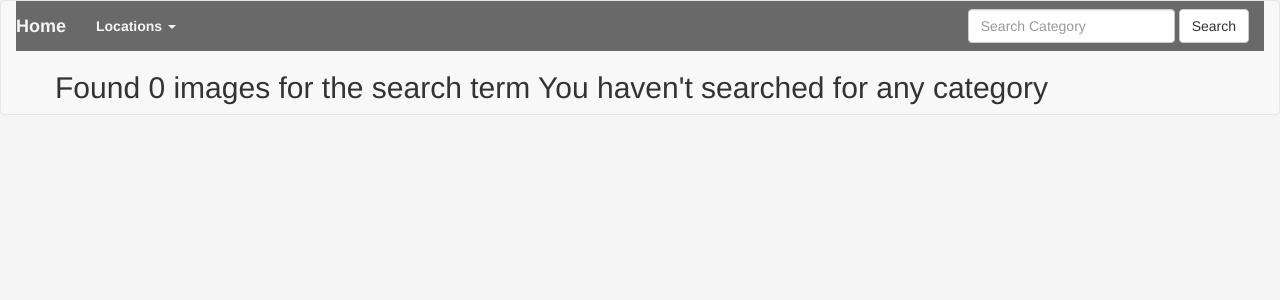
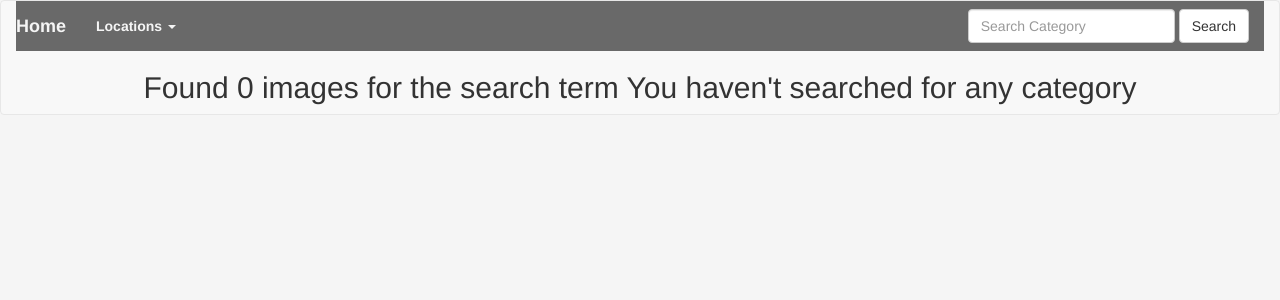
Before and after one commit to kayitesijackie/Gallery-App, a Django app: page /search/ in a window 1280 px wide. Shown: the top 300 px of the page. Run offline with Django 3.2, Linux system fonts and the light colour scheme; data that the repository does not hold is empty; some libraries are stand-ins or nearby versions.

Commit message:
add class=text-center to h2 tag

```diff
--- a/photo/templates/search.html
+++ b/photo/templates/search.html
@@ -4,9 +4,9 @@
 
   <div class="row">
     {% if images%}
-      <h2>Found {{ images|length }} images of searched term {{message}}</h2>
+      <h2 class="text-center">Found {{ images|length }} images of searched term {{message}}</h2>
     {% else %}
-      <h2> Found 0 images for the search term {{message}}</h2>
+      <h2 class="text-center" > Found 0 images for the search term {{message}}</h2>
     {% endif %}
 
   </div>
```
